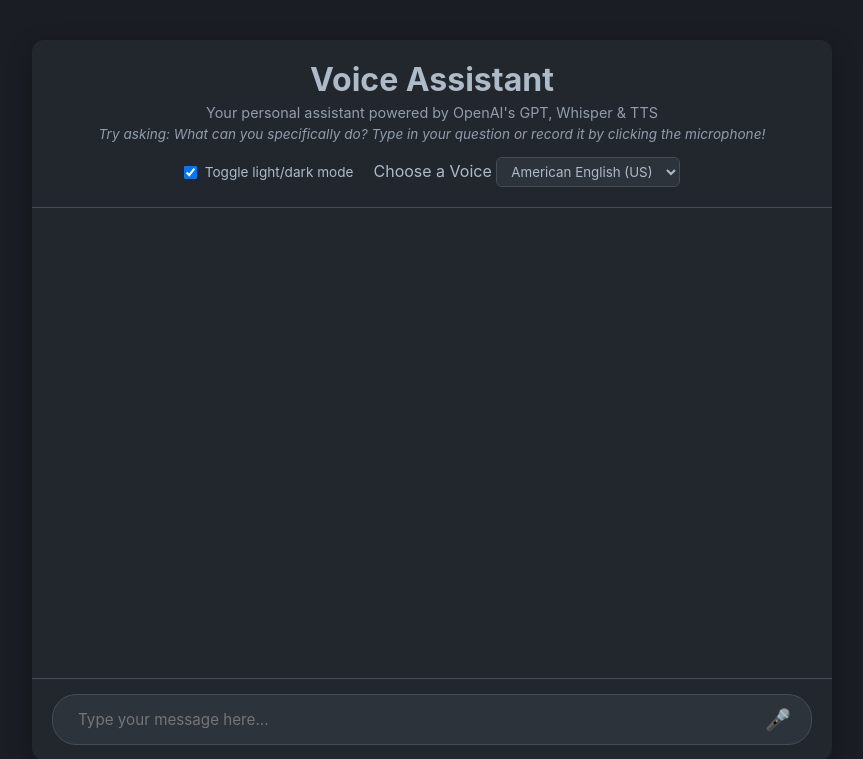
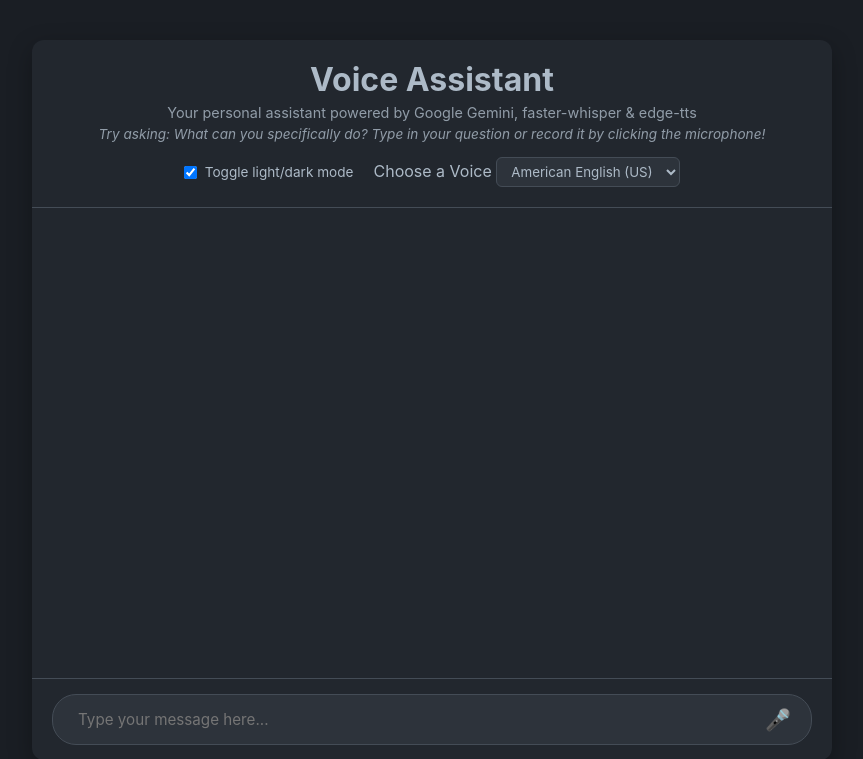
Before and after one commit to Raul-coder07/AI-Voice-Assistant, a Flask app: page / in a window 1280 px wide. Shown: the top 759 px of the page, without its empty margins (208-1071 px from the left). Run offline with Flask 3, Linux system fonts and the light colour scheme.

Commit message:
Revise content and input in index.html
Updated the assistant's description and modified the footer input.

```diff
--- a/templates/index.html
+++ b/templates/index.html
@@ -10,7 +10,7 @@
     <div class="app-container">
         <header>
             <h1>Voice Assistant</h1>
-            <p>Your personal assistant powered by OpenAI's GPT, Whisper & TTS</p>
+            <p>Your personal assistant powered by Google Gemini, faster-whisper & edge-tts</p>
             <p class="subtitle">Try asking: What can you specifically do? Type in your question or record it by clicking the microphone!</p>
 
             <div class="controls">
```
